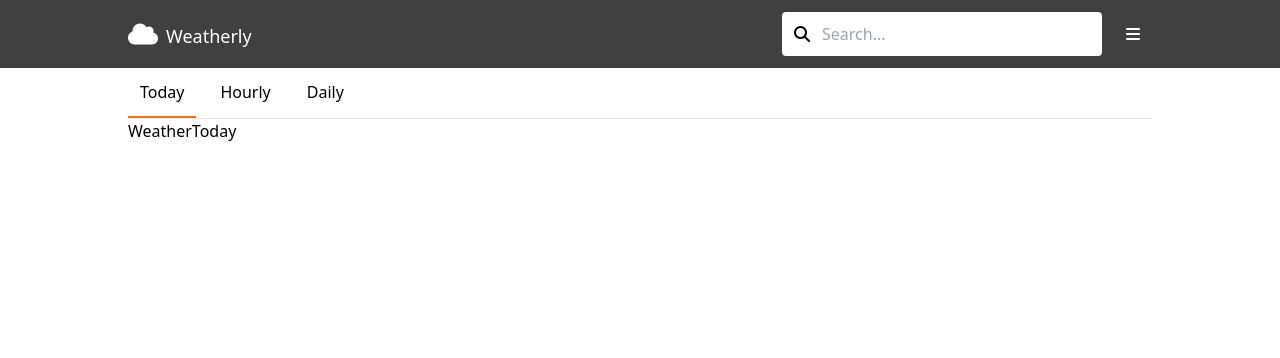
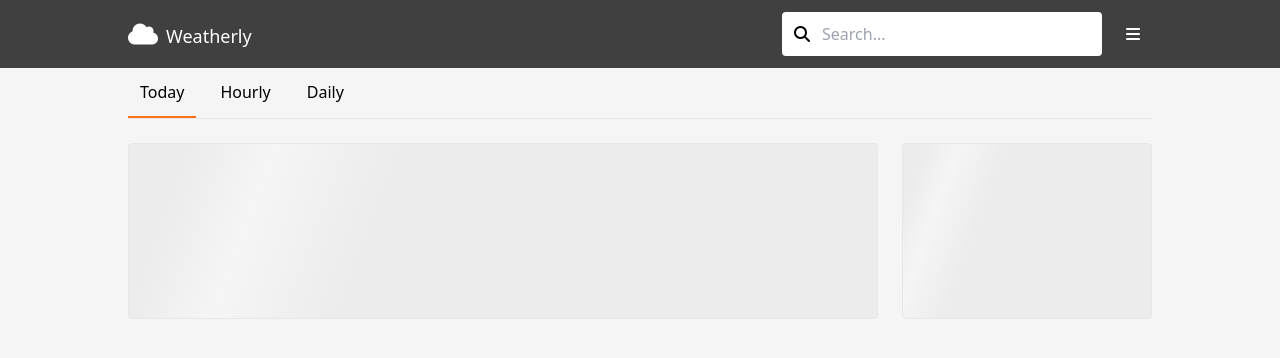
Before and after one commit to admclamb/your-weather-3, a React (Vite) app: page /weather in a window 1280 px wide. Shown: the top 358 px of the page. Built offline with nearby package versions, Linux system fonts and the light colour scheme; no server answers.

Commit message:
Setup widget

```diff
--- /dev/null
+++ b/src/components/Card/Card.tsx
@@ -0,0 +1,31 @@
+import React from "react";
+
+type Props = {
+  className?: string;
+  padding?: string;
+  borderRadius?: string;
+  border?: string;
+  children?: React.ReactNode;
+  backgroundColor?: string;
+};
+
+const Card = ({
+  className = "",
+  padding = "p-3",
+  borderRadius = "rounded",
+  border = "border",
+  children,
+  backgroundColor = "bg-white",
+}: Props) => {
+  return (
+    <article
+      className={`${padding} ${borderRadius} ${border} ${backgroundColor} ${
+        className ? className : ""
+      }`}
+    >
+      {children}
+    </article>
+  );
+};
+
+export default Card;
--- /dev/null
+++ b/src/components/Skeleton/SkeletonWidget/SkeletonWidget.tsx
@@ -0,0 +1,12 @@
+import Card from "../../Card/Card";
+
+type Props = {
+  width?: string;
+  height?: string;
+};
+
+const SkeletonWidget = ({ width = "w-full", height = "h-44" }: Props) => {
+  return <Card className={`${width} ${height} shine`}></Card>;
+};
+
+export default SkeletonWidget;
--- a/src/components/Widget/WidgetCurrent/WidgetCurrent.tsx
+++ b/src/components/Widget/WidgetCurrent/WidgetCurrent.tsx
@@ -1,5 +1,10 @@
+import { useAppSelector } from "../../../hooks/hooks";
+import Card from "../../Card/Card";
+import SkeletonWidget from "../../Skeleton/SkeletonWidget/SkeletonWidget";
+
 const WidgetCurrent = () => {
-  return <div>WidgetCurrent</div>;
+  const { weather } = useAppSelector((state) => state.weather);
+  return weather?.current ? <Card></Card> : <SkeletonWidget />;
 };
 
 export default WidgetCurrent;
--- a/src/index.css
+++ b/src/index.css
@@ -20,6 +20,8 @@ body {
 
 #root {
   min-height: 100vh;
+  display: flex;
+  flex-direction: column;
 }
 
 img,
@@ -62,6 +64,17 @@ video {
   z-index: 25;
 }
 
+.shine {
+  background: #eee;
+  background: linear-gradient(110deg, #ececec 8%, #f5f5f5 18%, #ececec 33%);
+  animation: 1.5s shine linear infinite;
+}
+
+.weather-grid {
+  display: grid;
+  grid-template-columns: 3fr 1fr;
+}
+
 @media screen and (min-width: 500px) {
   .modal {
     top: 50%;
@@ -95,3 +108,9 @@ video {
 
 @media screen and (min-width: 1536px) {
 }
+
+@keyframes shine {
+  to {
+    background-position-x: -200%;
+  }
+}
--- a/src/layout/Layout.tsx
+++ b/src/layout/Layout.tsx
@@ -11,7 +11,7 @@ const Layout = ({ children }: Props) => {
       <header>
         <Navbar />
       </header>
-      <main>{children}</main>
+      <main className="bg-neutral-100 grow">{children}</main>
     </>
   );
 };
--- a/src/pages/Weather/WeatherToday/WeatherToday.tsx
+++ b/src/pages/Weather/WeatherToday/WeatherToday.tsx
@@ -1,5 +1,12 @@
+import WidgetCurrent from "../../../components/Widget/WidgetCurrent/WidgetCurrent";
+
 const WeatherToday = () => {
-  return <div>WeatherToday</div>;
+  return (
+    <div className="weather-grid gap-6 py-6">
+      <WidgetCurrent />
+      <WidgetCurrent />
+    </div>
+  );
 };
 
 export default WeatherToday;
```
